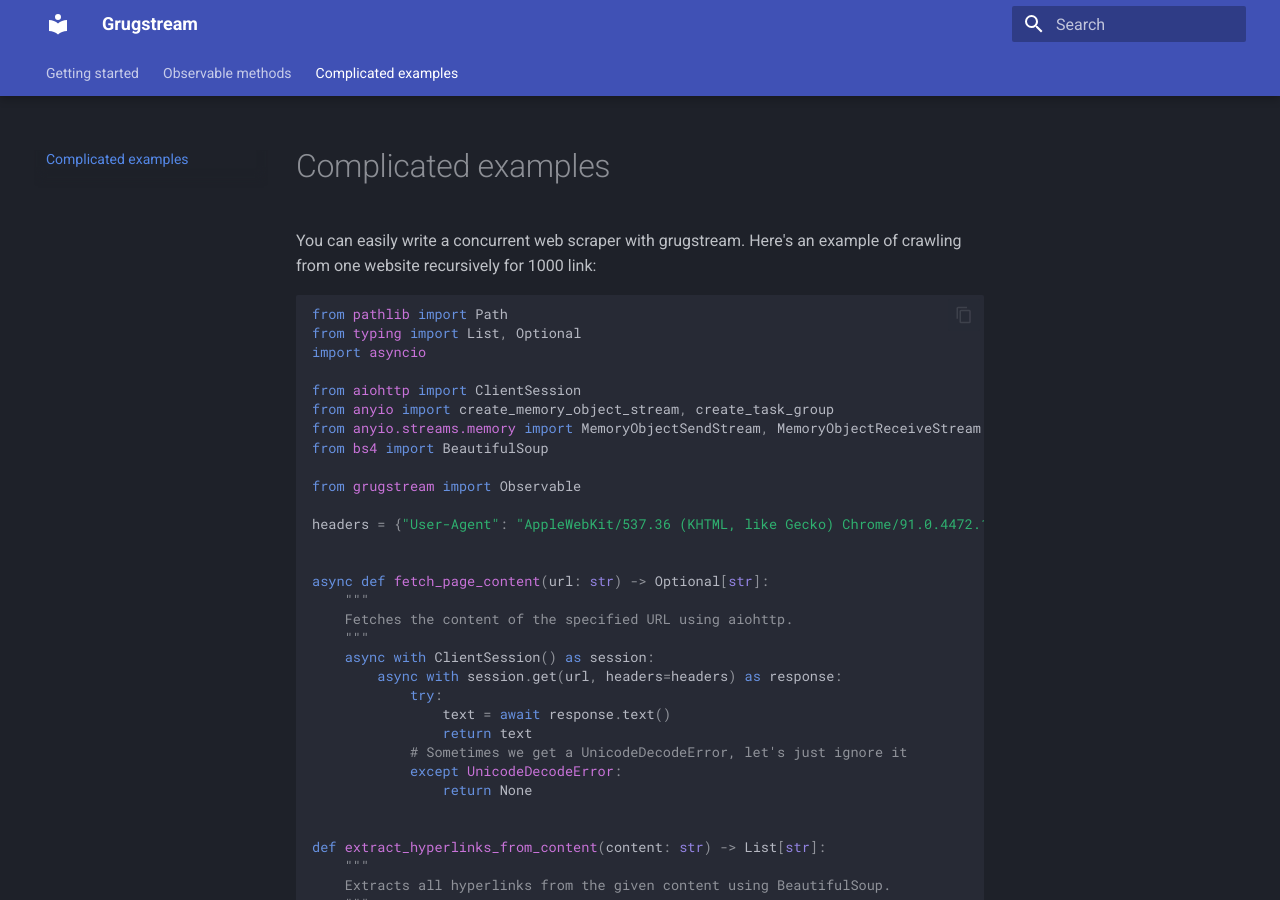
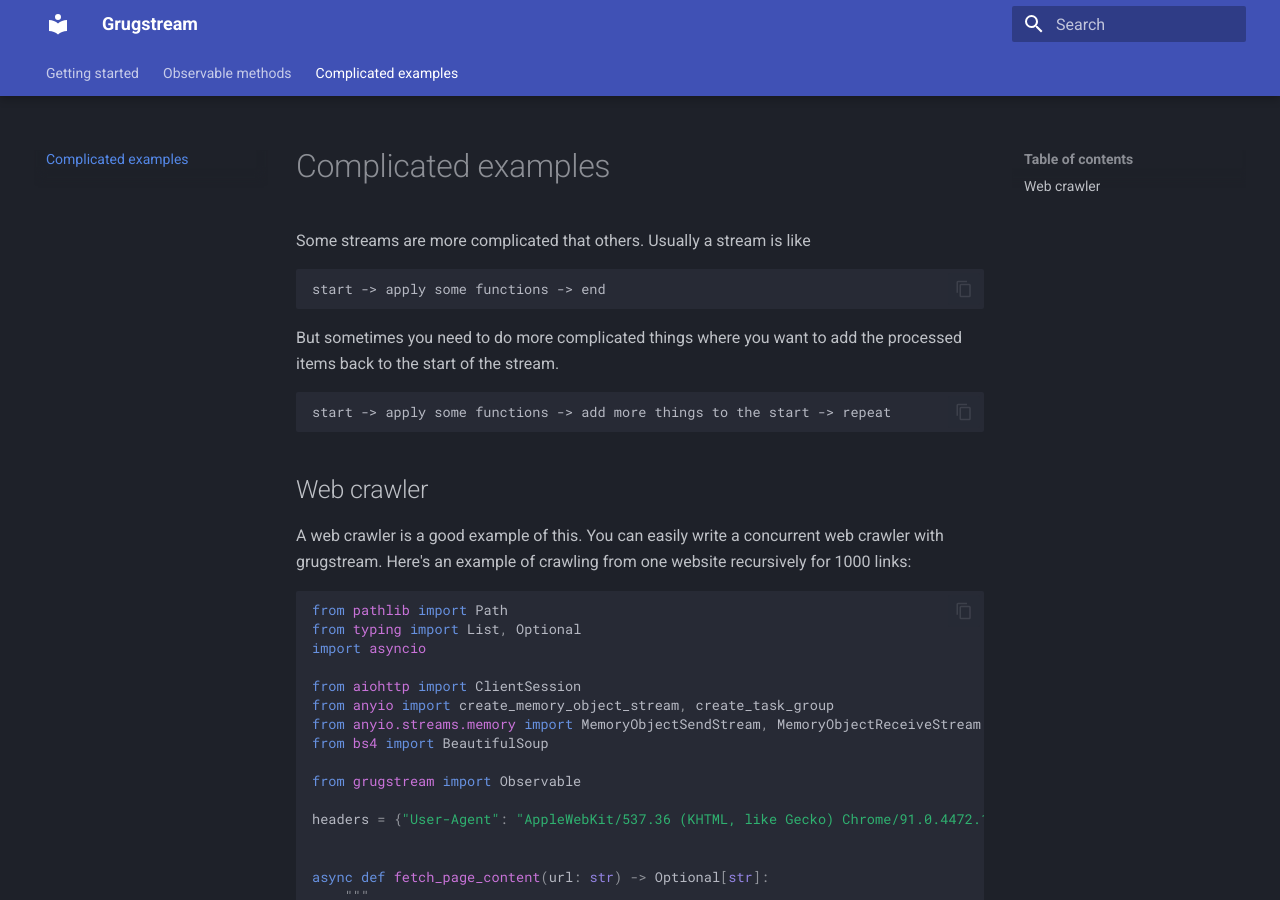
Before and after one commit to thejaminator/grugstream, an MkDocs documentation site: the page built from docs/3_complicated_examples.md, in a window 1280 px wide and 900 px high. Built offline with MkDocs 1.6.1 and Material for MkDocs 9.7.7, drawn with Linux system fonts in a browser that asks for light colours.

Commit message:
add more details of complicated examples

````diff
--- a/docs/3_complicated_examples.md
+++ b/docs/3_complicated_examples.md
@@ -1,6 +1,20 @@
 # Complicated examples
-You can easily write a concurrent web scraper with grugstream.
-Here's an example of crawling from one website recursively for 1000 link:
+Some streams are more complicated that others.
+Usually a stream is like
+```
+start -> apply some functions -> end
+```
+
+But sometimes you need to do more complicated things where you want to
+add the processed items back to the start of the stream.
+```
+start -> apply some functions -> add more things to the start -> repeat
+```
+
+## Web crawler
+A web crawler is a good example of this.
+You can easily write a concurrent web crawler with grugstream.
+Here's an example of crawling from one website recursively for 1000 links:
 
 ```python
 {!docs/crawler.py!}
````
Also changed, not shown: README.md (+2 -2 lines).
